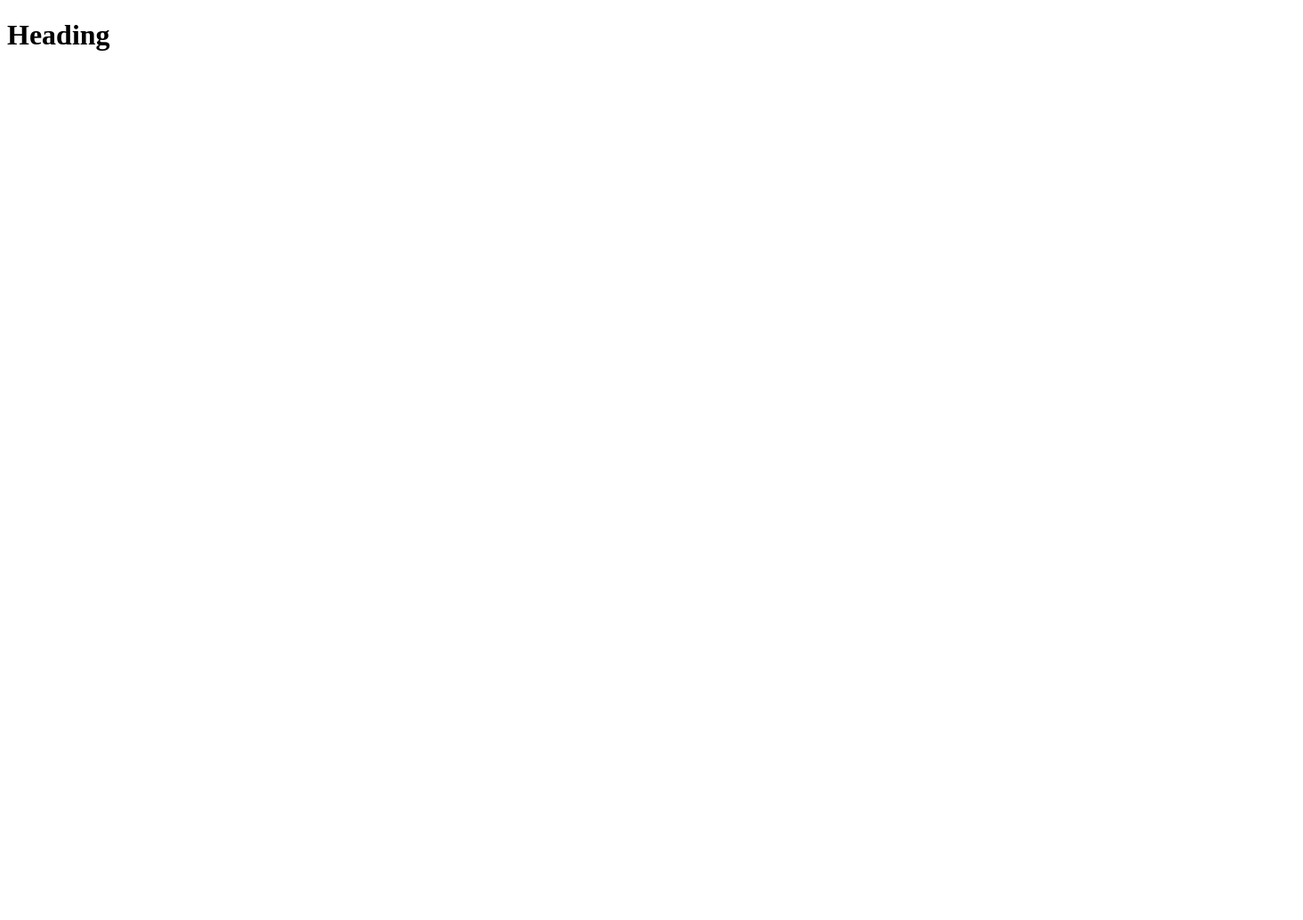
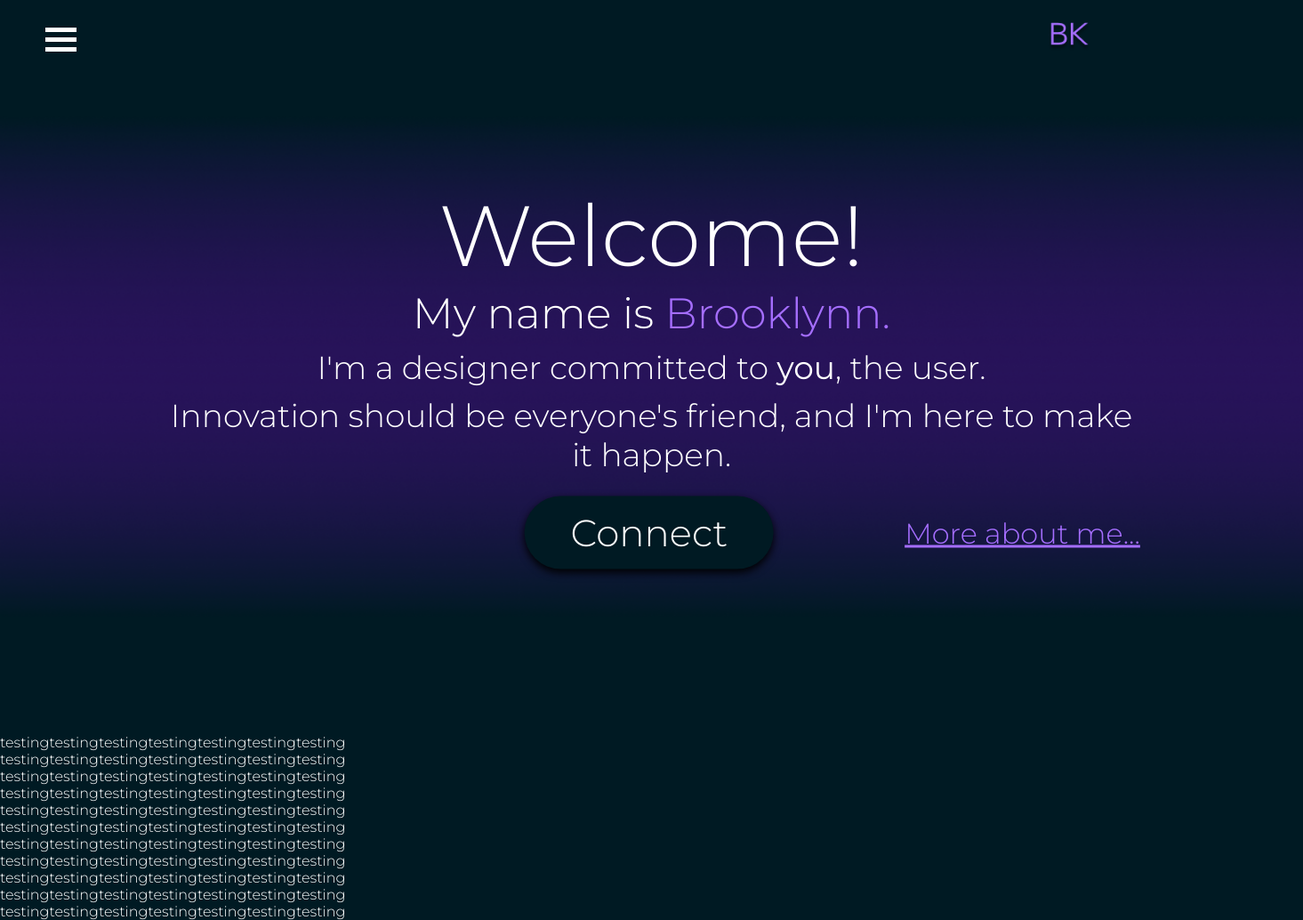
Before and after one commit to brooklando/mi349_final, a plain HTML site: page index.html in a window 1280 px wide. Shown: the whole page at 89% size, 1465 px wide, since content can reach past the window. Before the commit the page ends 800 px from the top, so only its background shows below. Drawn offline with Linux system fonts and the light colour scheme.

Commit message:
coded top half of website

```diff
--- a/index.html
+++ b/index.html
@@ -4,11 +4,57 @@
     <meta charset="UTF-8">
     <meta name="viewport" content="width=device-width, initial-scale=1.0">
     <meta http-equiv="X-UA-Compatible" content="ie=edge">
-    <title>Title</title>
-    <link rel="stylesheet" href="screen.css">
+    <link rel="stylesheet" href="style.css">
+    <link rel="preconnect" href="https://fonts.googleapis.com">
+    <link rel="preconnect" href="https://fonts.gstatic.com" crossorigin>
+    <link rel="preconnect" href="https://fonts.googleapis.com">
+    <link rel="preconnect" href="https://fonts.gstatic.com" crossorigin>
+    <link href="https://fonts.googleapis.com/css2?family=Montserrat:wght@300;400&display=swap" rel="stylesheet">
+    <title>Brooklynn Kelly</title>
   </head>
   <body>
-    <h1>Heading</h1>
-    <script src="index.js"></script>
+    <div id="header">
+      <nav id="bk">
+        <a href="index.html">Home</a>
+      </nav>
+      <div class="container">
+        <button class="hamburg">
+          <div class="bar">
+          </div>
+        </button>
+        <nav class="mobile-nav">
+          <a href="index.html">Home</a>
+          <a href="about.html">About</a>
+          <a href="work.html">Work</a>
+          <a href="contact.html">Contact</a>
+        </nav>
+      </div>
+      <div id="welcome">
+        <h1>Welcome!</h1>
+        <h2>My name is <span class="brooklynn">Brooklynn.</span></h2>
+        <h3>I'm a designer committed to <span class="bold">you</span>, the user.</h3>
+        <h3>Innovation should be everyone's friend, and I'm here to make it happen.</h3>
+        <nav class="connect">
+          <a href="contact.html" id= "btn">Connect</a>
+          <a href="about.html" id="moreabt">More about me...</a>
+        </nav>
+      </div>
+    </div>
+
+
+    <p>testingtestingtestingtestingtestingtestingtesting</p>
+    <p>testingtestingtestingtestingtestingtestingtesting</p>
+    <p>testingtestingtestingtestingtestingtestingtesting</p>
+    <p>testingtestingtestingtestingtestingtestingtesting</p>
+    <p>testingtestingtestingtestingtestingtestingtesting</p>
+    <p>testingtestingtestingtestingtestingtestingtesting</p>
+    <p>testingtestingtestingtestingtestingtestingtesting</p>
+    <p>testingtestingtestingtestingtestingtestingtesting</p>
+    <p>testingtestingtestingtestingtestingtestingtesting</p>
+    <p>testingtestingtestingtestingtestingtestingtesting</p>
+    <p>testingtestingtestingtestingtestingtestingtesting</p>
   </body>
 </html>
+
+
+<script src="index.js"></script>
--- a/index.js
+++ b/index.js
@@ -1 +1,7 @@
-// Add JavaScript below
+const menu_btn = document.querySelector('.hamburg');
+const mobile_menu = document.querySelector('.mobile-nav');
+
+menu_btn.addEventListener('click', function() {
+    menu_btn.classList.toggle('is-active');
+    mobile_menu.classList.toggle('is-active');
+});
--- a/screen.css
+++ /dev/null
@@ -1 +0,0 @@
-/* Add screen styles below */
--- /dev/null
+++ b/style.css
@@ -0,0 +1,186 @@
+* {
+    margin: 0;
+    padding: 0;
+    font-family: 'Montserrat', sans-serif;
+    font-weight: 300
+}
+
+body {
+    width: 1465px;
+    margin: 0 auto;
+    padding: 0;
+    background: #001A23;
+    color: #FFFFFF;
+}
+
+#header {
+    width: 100%;
+    height: 100vh;
+    background-image: url(images/gradient.png);
+    background-position: 0%, 25%;
+    background-size: 100%;
+    background-repeat: no-repeat;
+    display: flex;
+    position: relative;
+    padding-top: 25px;
+}
+
+.container {
+    padding: 10px, 10%;
+}
+
+nav {
+    display: flex;
+    align-items: center;
+    justify-content: space-between;
+    flex-wrap: wrap;
+}
+
+.hamburg {
+    position: fixed;
+    left: 4%;
+    display: block;
+    width: 35px;
+    height: 35px;
+    cursor: pointer;
+    appearance: none;
+    background: none;
+    outline: none;
+    border: none;
+
+}
+
+.hamburg .bar, .hamburg:after, .hamburg:before {
+    content: '';
+    display: block;
+    width: 100%;
+    height: 5px;
+    background-color: #fff;
+    margin: 6px 0px;
+    transition: 0.8s;
+}
+
+.hamburg.is-active:before{
+    transform: rotate(-45deg) translate(-8px, 6px);
+}
+
+.hamburg.is-active:after{
+    transform: rotate(45deg) translate(-9px, -8px);
+    position: relative;
+    z-index: 100;
+}
+
+.hamburg.is-active .bar {
+    opacity: 0;
+}
+
+
+.mobile-nav {
+    position: fixed;
+    z-index: 98;
+    top: 0;
+    right: 200%;
+    width: 16%;
+    height: 100vh;
+    display: block;
+    padding-top: 120px;
+    transition: 0.8s;
+    background-color:#001a2389;
+}
+
+.mobile-nav.is-active {
+    translate: 5%;
+    left: 0;
+}
+
+.mobile-nav a {
+    display: block;
+    width: 100%;
+    max-width: 200px;
+    margin: 0 auto 16px;
+    text-align: left;
+    padding: 12px 16px;
+    color: #fff;
+    text-decoration: none;
+    font-size: 50px;
+}
+
+.mobile-nav a:hover {
+    background-color: #5001814e;
+    display: block;
+}
+
+#bk {
+    height: 40px;
+    order: 1;
+    position: fixed;
+    left: 92%;
+    background-image: url(images/logo.png);
+    background-size: 50px;
+    background-repeat: no-repeat;
+}
+
+#bk a {
+    display:block;
+    font-size: 15px;
+    text-decoration: none;
+    color: transparent;
+    padding-bottom: 20px;
+}
+
+.brooklynn {
+    color: #A56EFF;
+}
+
+.bold {
+    font-weight: 400;
+}
+
+#welcome {
+    position: absolute;
+    top: 65%;
+    left: 50%;
+    transform: translate(-50%, -75%);
+    width: 75%;
+    padding: 10px;
+    text-align: center;
+
+}
+
+h1 {
+    font-size: 96px;
+}
+
+h2 {
+    font-size: 48px;
+}
+
+h3 {
+    margin-top: 10px;
+    font-size: 36px;
+}
+
+.connect {
+    display:flex;
+    justify-content: right;
+    align-items: right;
+    margin-top: 25px;
+    margin-left: 33%;
+}
+
+#btn {
+    background:#001A23;
+    padding: 15px;
+    width: 250px;
+    text-decoration: none;
+    border-radius: 50px;
+    font-size: 42px;
+    color: #fff;
+    box-shadow: 0 4px 10px black;
+}
+
+#moreabt {
+    font-size: 32px;
+    color:#A56EFF;
+    margin-left: 20%;
+}
```
Also changed, not shown: about.html (added), contact.html (added), images/gradient.png (added), images/hamburgmenu.png (added), images/logo.png (added), images/thumb1.png (added), work.html (added).
